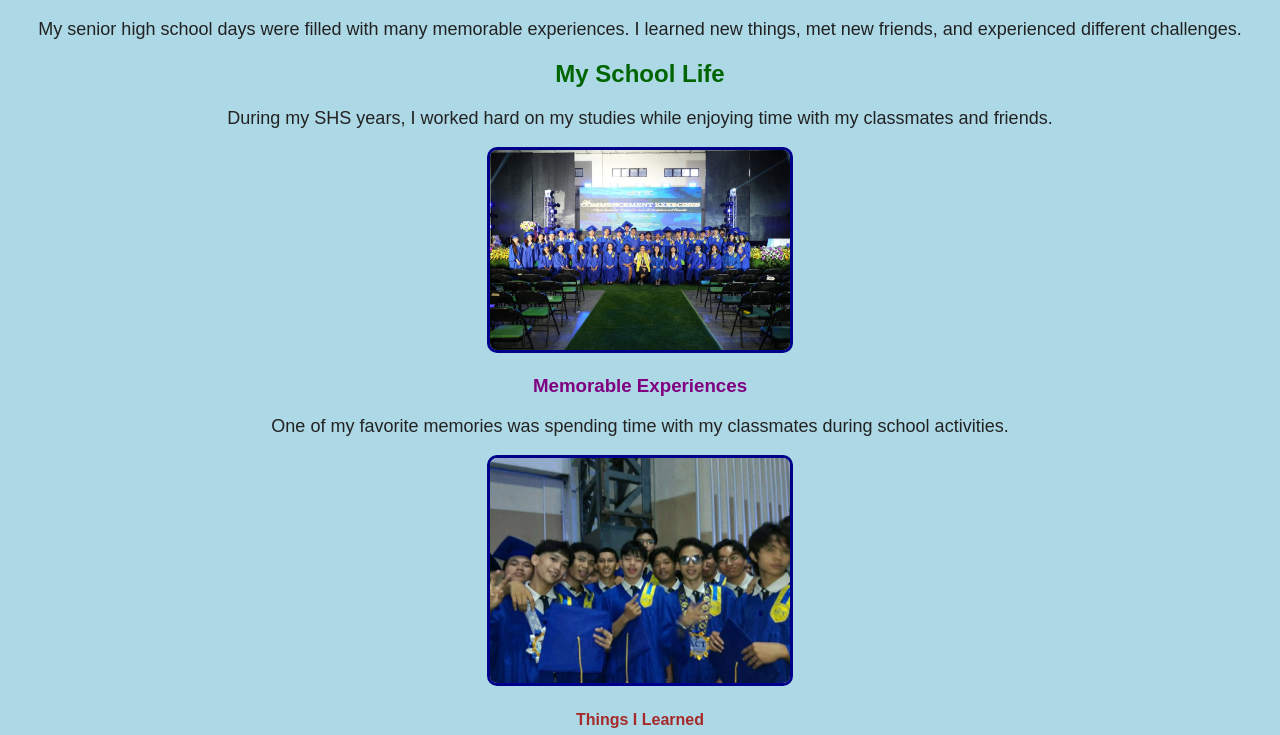
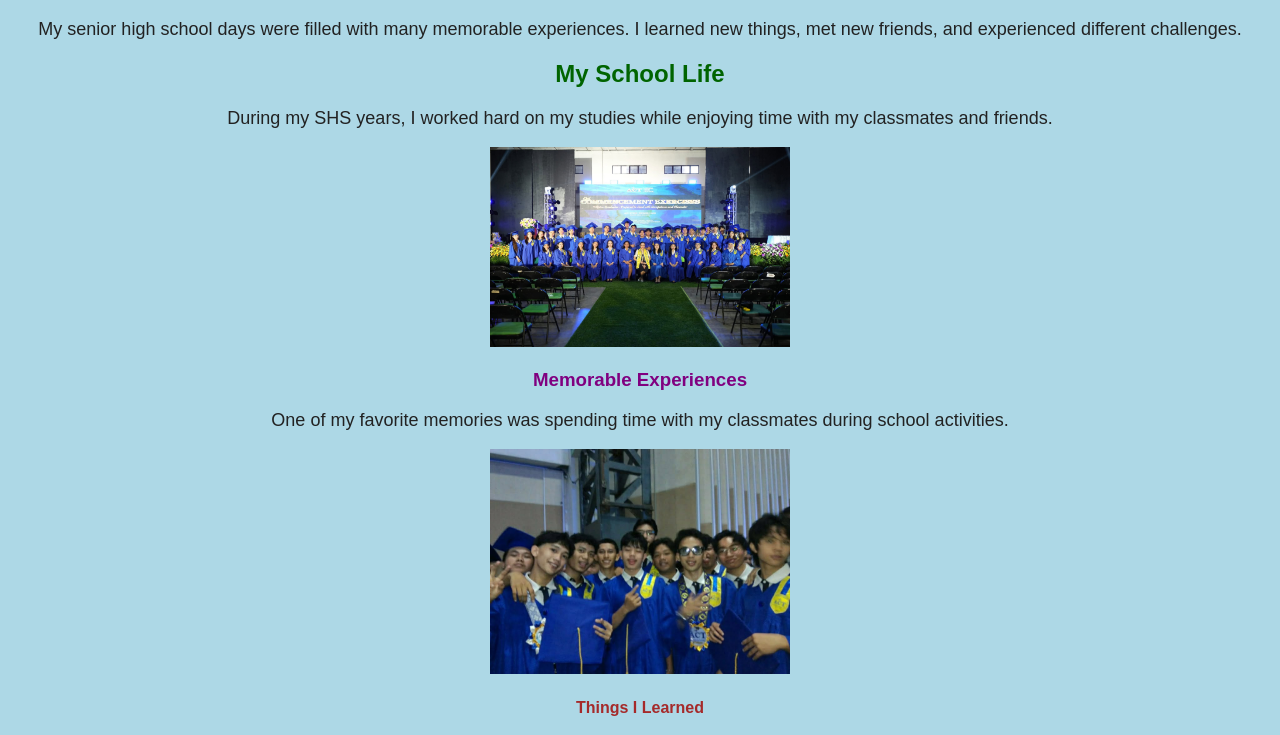
Before and after one commit to LaborRodge/Labor_Act6, a plain HTML site: page shsdays.html in a window 1280 px wide. Shown: the part 61-796 px from the top of the page. Drawn offline with Linux system fonts and the light colour scheme.

Commit message:
Update style.css

```diff
--- a/style.css
+++ b/style.css
@@ -33,19 +33,12 @@ p {
     font-size: 18px;
 }
 
-img {
-    border: 3px solid darkblue;
-    border-radius: 10px;
-}
 
 a {
     color: darkblue;
     text-decoration: none;
 }
 
-a:hover {
-    color: red;
-}
 
 ul, ol {
     display: inline-block;
```
